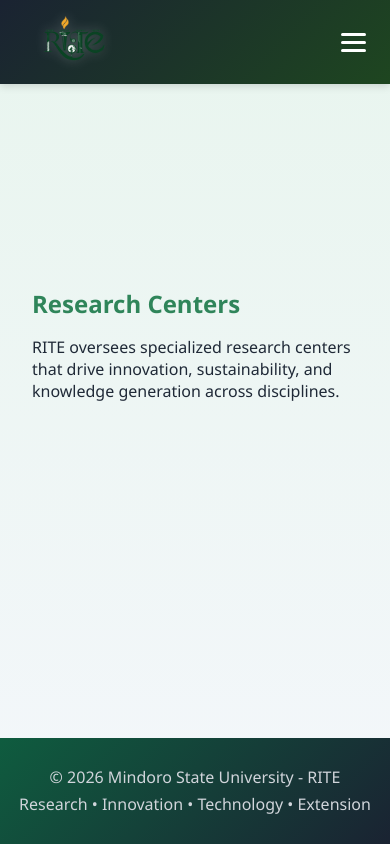
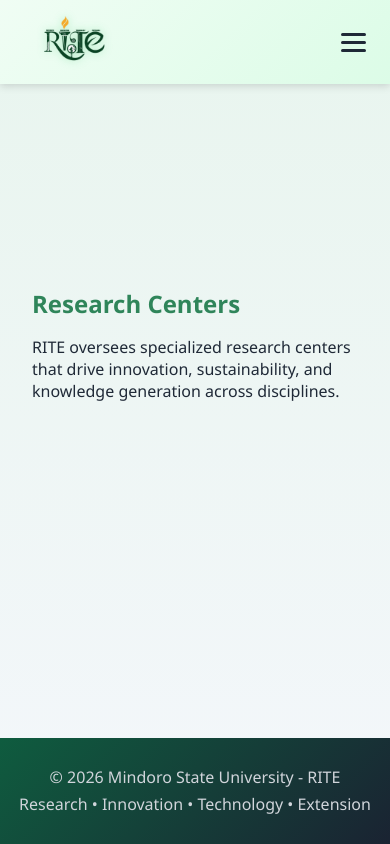
Before and after one commit to YhaZt/RITE, a React app in the folder frontend/: page /centers in a window 390 px wide. Built offline with nearby package versions, Linux system fonts and the light colour scheme; the HTML template or start-up script is replaced by a standard one.

Commit message:
carousel

```diff
--- a/frontend/src/index.css
+++ b/frontend/src/index.css
@@ -12,8 +12,8 @@ body {
 }
 
 .navbar {
-  background: linear-gradient(135deg, #1a2332 0%, #1e4620 100%); /* Dark with green gradient */
-  color: white;
+  background: linear-gradient(135deg, #f0fdf4 0%, #dcfce7 100%); /* Light white to light green gradient */
+  color: #1f2937;
   padding: 0.75rem 1.5rem;
   display: flex;
   justify-content: space-between;
@@ -29,7 +29,7 @@ body {
   font-weight: bold;
   color: #22c55e; /* Green accent */
   margin-right: auto;
-  filter: drop-shadow(0 0 6px rgba(255, 255, 255, 0.25));
+  filter: drop-shadow(0 0 4px rgba(34, 197, 94, 0.3));
   height: 60px;
   width: auto;
   display: flex;
@@ -134,7 +134,7 @@ body {
 }
 
 .navbar-links a {
-  color: white;
+  color: #1f2937;
   text-decoration: none;
   font-weight: 500;
   padding: 0.4rem 0.6rem;
@@ -166,7 +166,7 @@ body {
 .bar {
   width: 25px;
   height: 3px;
-  background-color: white;
+  background-color: #1f2937;
   border-radius: 3px;
   transition: all 0.3s ease;
 }
@@ -188,7 +188,7 @@ body {
     left: 0;
     right: 0;
     flex-direction: column;
-    background: linear-gradient(135deg, #1a2332 0%, #1e4620 100%);
+    background: linear-gradient(180deg, #f0fdf4 0%, #dcfce7 100%);
     width: 100%;
     text-align: center;
     gap: 0;
@@ -211,7 +211,7 @@ body {
   }
 
   .dropdown-menu li a {
-    color: white;
+    color: #1f2937;
     padding: 0.8rem 1rem;
   }
 
@@ -246,6 +246,10 @@ body {
 
   .hamburger.active .bar:nth-child(3) {
     transform: rotate(-45deg) translate(8px, -8px);
+  }
+
+  .hero-content {
+    display: none;
   }
 }
 
--- a/frontend/src/styles/Carousel.css
+++ b/frontend/src/styles/Carousel.css
@@ -30,8 +30,8 @@
   display: flex;
   align-items: center;
   justify-content: flex-start;
-  /* show the full image without cropping */
-  background-size: contain;
+  /* show image at 100% */
+  background-size: cover;
   background-position: center;
   background-repeat: no-repeat;
 }
```
